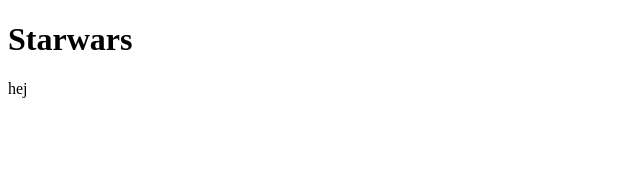
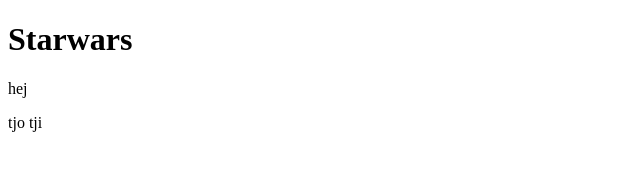
Before and after one commit to IonysosHedblom/starwars-project, a plain HTML site: page index.html in a window 1280 px wide. Shown: the full height of the page, 0-640 px from the left. Drawn offline with Linux system fonts and the light colour scheme.

Commit message:
Update index.html
hej hej

```diff
--- a/index.html
+++ b/index.html
@@ -8,5 +8,6 @@
 <body>
   <h1>Starwars</h1>
   <p>hej</p>
+  <p>tjo tji</p>
 </body>
 </html>
```
